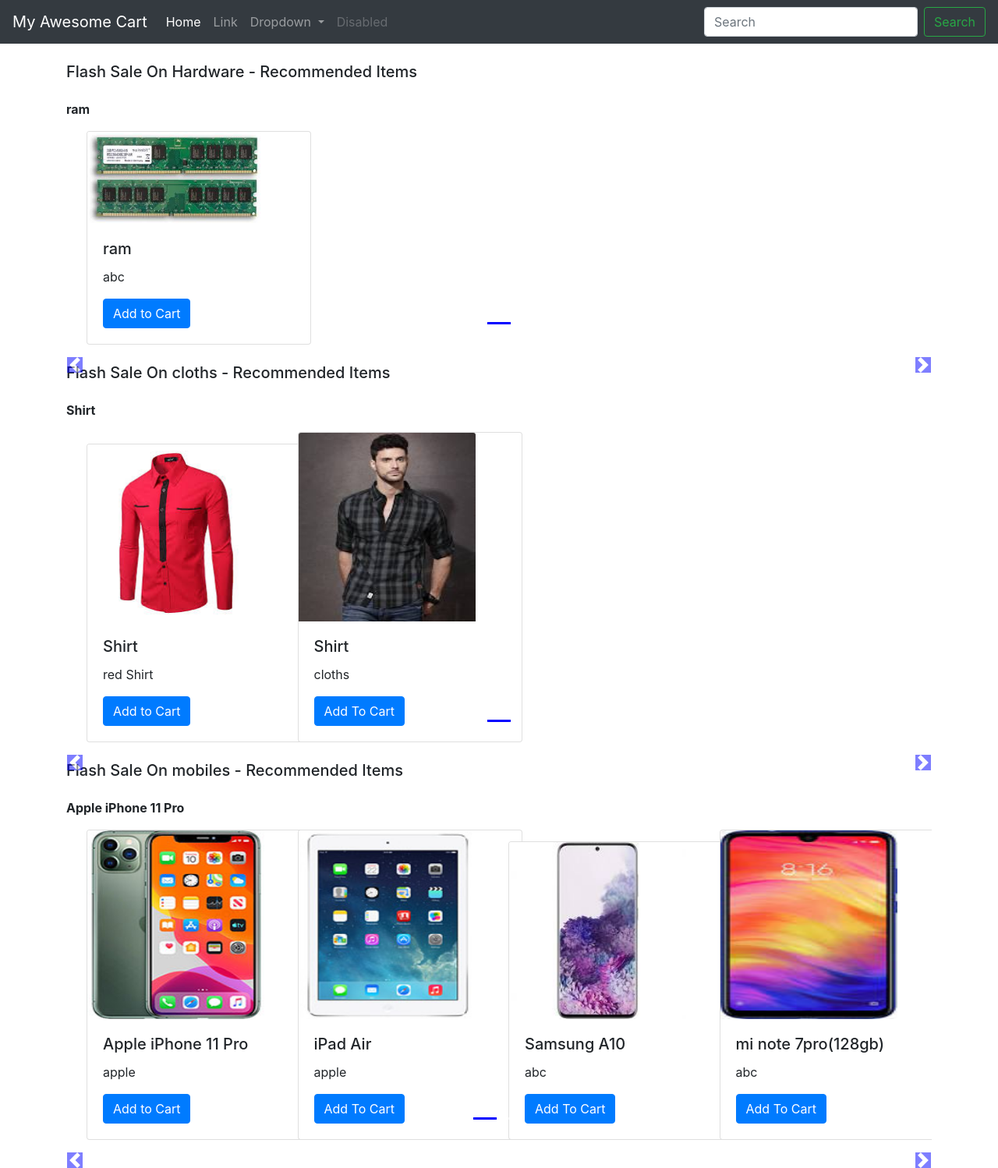
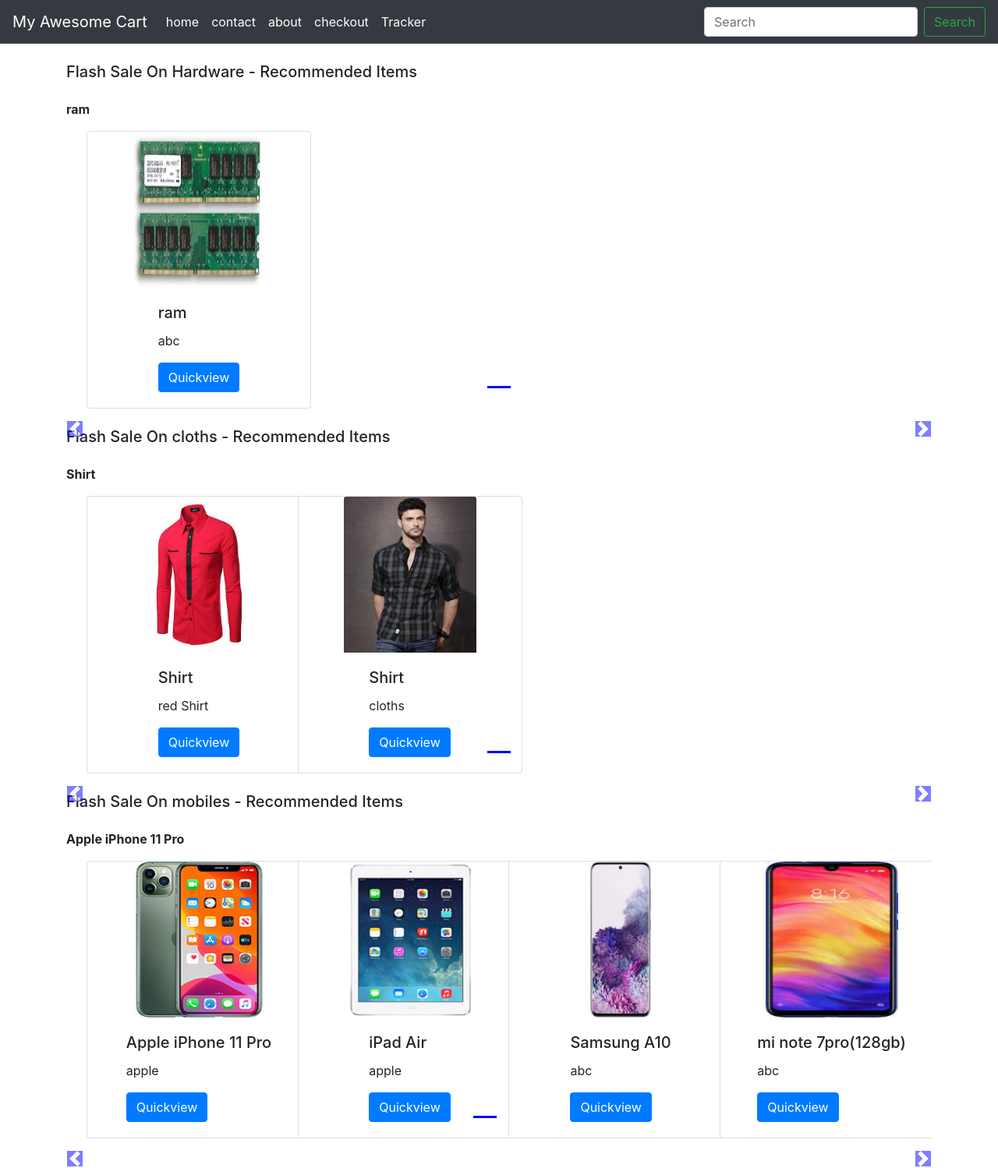
Before and after one commit to devac123/Django_prog, a Django app: page /shop/ in a window 1280 px wide. Shown: the whole page at 78% size. Run offline with Django 3.2, Linux system fonts and the light colour scheme; data comes from the database, SQL or seed files in the repository; both versions use the stored data as it was after the commit; some libraries are stand-ins or nearby versions.

Commit message:
added contact page and data base

```diff
--- a/shop/admin.py
+++ b/shop/admin.py
@@ -1,4 +1,5 @@
 from django.contrib import admin
 # Register your models here.
-from .models import Product
+from .models import Product,Contact
 admin.site.register(Product)
+admin.site.register(Contact)
--- a/shop/models.py
+++ b/shop/models.py
@@ -13,6 +13,12 @@
     def __str__(self):
         return self.product_name
 
+class Contact(models.Model):
+    msg_id = models.AutoField(primary_key =True)
+    name = models.CharField(max_length = 20)
+    phone = models.CharField(max_length = 500)
+    email = models.CharField(max_length= 50, default = "")
+    qury = models.CharField(max_length= 5000, default= "")
 
-myob = Product(models.Model)
-print(myob)
+    def __str__(self):
+        return self.name
--- a/shop/templates/shop/basefile.html
+++ b/shop/templates/shop/basefile.html
@@ -1,46 +1,52 @@
 <!doctype html>
 {% load static %}
 <html lang="en">
+
 <head>
   <meta charset="utf-8">
   <meta name="viewport" content="width=device-width, initial-scale=1, shrink-to-fit=no">
-    <link rel="stylesheet" href="https://stackpath.bootstrapcdn.com/bootstrap/4.2.1/css/bootstrap.min.css" integrity="sha384-GJzZqFGwb1QTTN6wy59ffF1BuGJpLSa9DkKMp0DgiMDm4iYMj70gZWKYbI706tWS" crossorigin="anonymous">
+  <link rel="stylesheet" href="https://stackpath.bootstrapcdn.com/bootstrap/4.2.1/css/bootstrap.min.css"
+    integrity="sha384-GJzZqFGwb1QTTN6wy59ffF1BuGJpLSa9DkKMp0DgiMDm4iYMj70gZWKYbI706tWS" crossorigin="anonymous">
 
   <title>{% block title %} {% endblock %}</title>
   <style>
-         {% block style %} {% endblock %}
+    {% block style %}
+
+    {% endblock style %}
+
   </style>
 </head>
+
 <body>
+
+
   <nav class="navbar navbar-expand-lg navbar-dark bg-dark">
     <a class="navbar-brand" href="#">My Awesome Cart</a>
-  <button class="navbar-toggler" type="button" data-toggle="collapse" data-target="#navbarSupportedContent" aria-controls="navbarSupportedContent" aria-expanded="false" aria-label="Toggle navigation">
+    <button class="navbar-toggler" type="button" data-toggle="collapse" data-target="#navbarSupportedContent"
+      aria-controls="navbarSupportedContent" aria-expanded="false" aria-label="Toggle navigation">
       <span class="navbar-toggler-icon"></span>
     </button>
 
     <div class="collapse navbar-collapse" id="navbarSupportedContent">
       <ul class="navbar-nav mr-auto">
         <li class="nav-item active">
-        <a class="nav-link" href="#">Home <span class="sr-only">(current)</span></a>
+          <a class="nav-link" href="/shop/">home <span class="sr-only">(current)</span></a>
+        </li>
+        <li class="nav-item active">
+          <a class="nav-link" href="/shop/contact">contact <span class="sr-only">(current)</span></a>
+        </li>
+        <li class="nav-item active">
+          <a class="nav-link" href="/shop/about">about</a>
+        </li>
+
+        <li class="nav-item active">
+          <a class="nav-link " href="/shop/checkout" tabindex="-1" >checkout</a>
         </li>
            <li class="nav-item">
-        <a class="nav-link" href="#">Link</a>
-      </li>
-      <li class="nav-item dropdown">
-        <a class="nav-link dropdown-toggle" href="#" id="navbarDropdown" role="button" data-toggle="dropdown" aria-haspopup="true" aria-expanded="false">
-          Dropdown
-        </a>
-        <div class="dropdown-menu" aria-labelledby="navbarDropdown">
-          <a class="dropdown-item" href="#">Action</a>
-          <a class="dropdown-item" href="#">Another action</a>
-          <div class="dropdown-divider"></div>
-          <a class="dropdown-item" href="#">Something else here</a>
-        </div>
-      </li>
-      <li class="nav-item">
-        <a class="nav-link disabled" href="#" tabindex="-1" aria-disabled="true">Disabled</a>
+          <a class="nav-link active" href="/shop/tracker" tabindex="-1">Tracker</a>
         </li>
       </ul>
+
       <form class="form-inline my-2 my-lg-0">
         <input class="form-control mr-sm-2" type="search" placeholder="Search" aria-label="Search">
         <button class="btn btn-outline-success my-2 my-sm-0" type="submit">Search</button>
@@ -52,8 +58,16 @@
 
   <!-- Optional JavaScript -->
   <!-- jQuery first, then Popper.js, then Bootstrap JS -->
-    <script src="https://code.jquery.com/jquery-3.3.1.slim.min.js" integrity="sha384-q8i/X+965DzO0rT7abK41JStQIAqVgRVzpbzo5smXKp4YfRvH+8abtTE1Pi6jizo" crossorigin="anonymous"></script>
-    <script src="https://cdnjs.cloudflare.com/ajax/libs/popper.js/1.14.6/umd/popper.min.js" integrity="sha384-wHAiFfRlMFy6i5SRaxvfOCifBUQy1xHdJ/yoi7FRNXMRBu5WHdZYu1hA6ZOblgut" crossorigin="anonymous"></script>
-    <script src="https://stackpath.bootstrapcdn.com/bootstrap/4.2.1/js/bootstrap.min.js" integrity="sha384-B0UglyR+jN6CkvvICOB2joaf5I4l3gm9GU6Hc1og6Ls7i6U/mkkaduKaBhlAXv9k" crossorigin="anonymous"></script>
+  <script src="https://code.jquery.com/jquery-3.3.1.slim.min.js"
+    integrity="sha384-q8i/X+965DzO0rT7abK41JStQIAqVgRVzpbzo5smXKp4YfRvH+8abtTE1Pi6jizo"
+    crossorigin="anonymous"></script>
+  <script src="https://cdnjs.cloudflare.com/ajax/libs/popper.js/1.14.6/umd/popper.min.js"
+    integrity="sha384-wHAiFfRlMFy6i5SRaxvfOCifBUQy1xHdJ/yoi7FRNXMRBu5WHdZYu1hA6ZOblgut"
+    crossorigin="anonymous"></script>
+  <script src="https://stackpath.bootstrapcdn.com/bootstrap/4.2.1/js/bootstrap.min.js"
+    integrity="sha384-B0UglyR+jN6CkvvICOB2joaf5I4l3gm9GU6Hc1og6Ls7i6U/mkkaduKaBhlAXv9k"
+    crossorigin="anonymous"></script>
+{% block js %}{% endblock %}
 </body>
+
 </html>
--- a/shop/templates/shop/checkout.html
+++ b/shop/templates/shop/checkout.html
@@ -1,2 +1,2 @@
 {% extends 'shop/basefile.html' %}
-{%  block title %} checkout page {% endblock %}
+{%  block title %} {{item.product_name}} {% endblock %}
--- a/shop/templates/shop/index.html
+++ b/shop/templates/shop/index.html
@@ -12,8 +12,8 @@
 
 .col-md-3 img{
 
-          width: 227px;
-          max-height: 242px;
+width: 170px;
+height: 200px;
 }
 
 body .carousel-indicator li{
@@ -52,39 +52,30 @@
       <li data-target="#demo{{forloop.counter}}" data-slide-to="0" class="active"></li>
 
       {% for i in range %}
-      <li data-target="#demo{{forloop.parentloop.counter}}" data-slide-to="{{i}}" ></li>
+      <li data-target="#demo{{forloop.parentloop.counter}}" data-slide-to="{{i}}"></li>
       {% endfor %}
     </ul>
 
 
     <div class="container carousel-inner no-padding">
+      <div class="carousel-item active">
 
-      <div class="carousel-item active">
+        {% for i in product %}
         <div class="col-xs-3 col-sm-3 col-md-3">
-          <div class="card" style="width: 18rem;">
-            <img src='/media/{{product.0.img}}' class="card-img-top" alt="...">
-            <div class="card-body">
-                <h5 class="card-title">{{product.0.product_name}}</h5>
-                <p class="card-text">{{product.0.product_desc}}</p>
-                <a href="#" class="btn btn-primary">Add to Cart</a>
-            </div>
-          </div>
-       </div>
-
-
-        {% for i in product|slice:"1:"%}
-        <div class="col-xs-3 col-sm-3 col-md-3">
-          <div class="card" style="width: 18rem;">
+          <div class="card align-items-center" style="width: 18rem;">
             <img src='/media/{{i.img}}' class="card-img-top" alt="...">
             <div class="card-body">
               <h5 class="card-title">{{i.product_name}}</h5>
               <p class="card-text">{{i.product_desc}}</p>
-              <a href="#" class="btn btn-primary">Add To Cart</a>
+              <a href="/shop/producs/{{i.id}}">
+              <button id="qv{{i.id}}" class="btn btn-primary cart">Quickview</button>
+              </a>
             </div>
           </div>
         </div>
-        {% if forloop.counter|divisibleby:3 and forloop.counter > 0 and not forloop.last %}
-      </div><div class="carousel-item">
+        {% if forloop.counter|divisibleby:4 and forloop.counter > 0 and not forloop.last %}
+      </div>
+      <div class="carousel-item">
         {% endif %}
 
         {% endfor %}
@@ -104,3 +95,31 @@
   {% endfor %}
 </div>
 {% endblock %}
+{% block js %}
+<script>
+console.log('working');
+if(localStorage.getItem('cart') == null){
+var cart = {};
+}
+else
+{
+cart = JSON.parse(localStorage.getItem('cart'));
+document.getElementById('cart').innerHTML = Object.keys(cart).length;
+}
+$('.cart').click(function(){
+console.log('clicked');
+var idstr = this.id.toString();
+console.log(idstr);
+if (cart[idstr] !=undefined){
+cart[idstr] = cart[idstr] + 1;
+}
+else
+{
+cart[idstr] = 1;
+}
+console.log(cart);
+localStorage.setItem('cart', JSON.stringify(cart));
+document.getElementById('cart').innerHTML = Object.keys(cart).length;
+});
+</script>
+{% endblock %}
--- a/shop/urls.py
+++ b/shop/urls.py
@@ -23,7 +23,7 @@
     path('contact/',views.contact, name = 'contact'),
     path('tracker/',views.tracker, name = 'tracker'),
     path('search/',views.search, name = 'search'),
-    path('productview/',views.productview, name = 'productview'),
+    path('producs/<int:myid>',views.productview, name = 'productview'),
     path('checkout/',views.checkout, name = 'checkout')
 
 
--- a/shop/views.py
+++ b/shop/views.py
@@ -1,5 +1,5 @@
 from django.shortcuts import render
-from .models import Product
+from .models import Product,Contact
 from math import ceil
 from django.http import HttpResponse
 
@@ -19,21 +19,28 @@
     return render(request, 'shop/index.html', params)
 
 def about(request):
-    products = Product.objects.all()
-    item = {'product':products }
-    return render(request, 'shop/about.html',item)
+    return render(request, 'shop/about.html')
 
 def contact(request):
-    return HttpResponse("We are at contact")
+    name = request.POST.get('name','')
+    phone = request.POST.get('phone','')
+    email = request.POST.get('email','')
+    qury = request.POST.get('qury','')
+    con = Contact(name=name,phone=phone,email =email,qury=qury)
+    con.save()
+
+    return render(request,'shop/contact.html')
 
 def tracker(request):
     return render(request,'shop/tracker.html')
 
 def search(request):
-    return HttpResponse("We are at search")
+    return render(request,'shop/search.html')
 
-def productview(request):
-    return HttpResponse("We are at product view")
+def productview(request,myid):
+    product = Product.objects.filter(id=myid)
+    look = {'product' : product[0]}
+    return render(request,'shop/pro.html',look)
 
 def checkout(request):
-    return HttpResponse("We are at checkout")
+    return render(request, 'shop/checkout.html')
```
Also changed, not shown: shop/templates/shop/about.html (+39 -0 lines), shop/templates/shop/contact.html (+26 -0 lines), shop/templates/shop/pro.html (added, +23 -0 lines), shop/templates/shop/productview.html (deleted, +0 -95 lines), shop/templates/shop/tracker.html (+0 -7 lines), db.sqlite3, shop/migrations/0004_contact.py (added). Lines whose indentation alone changed are shown as unchanged.
